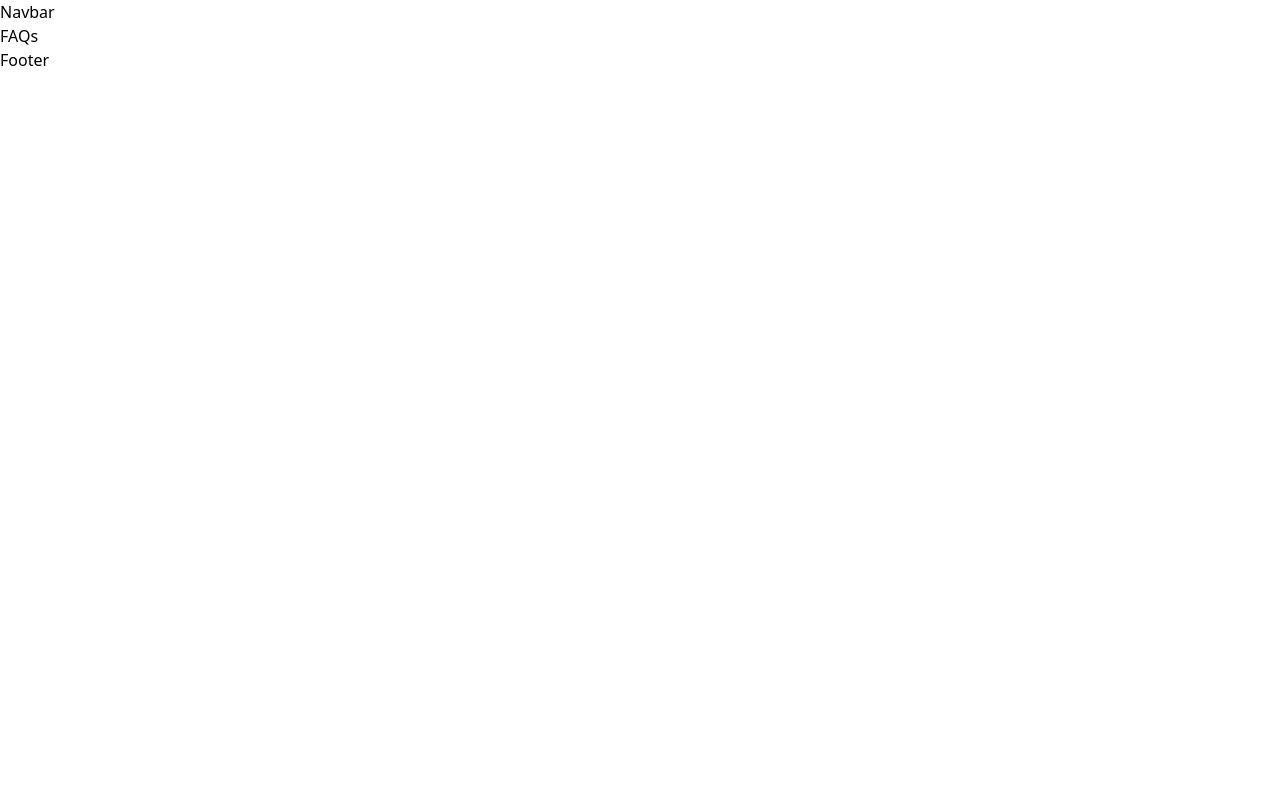
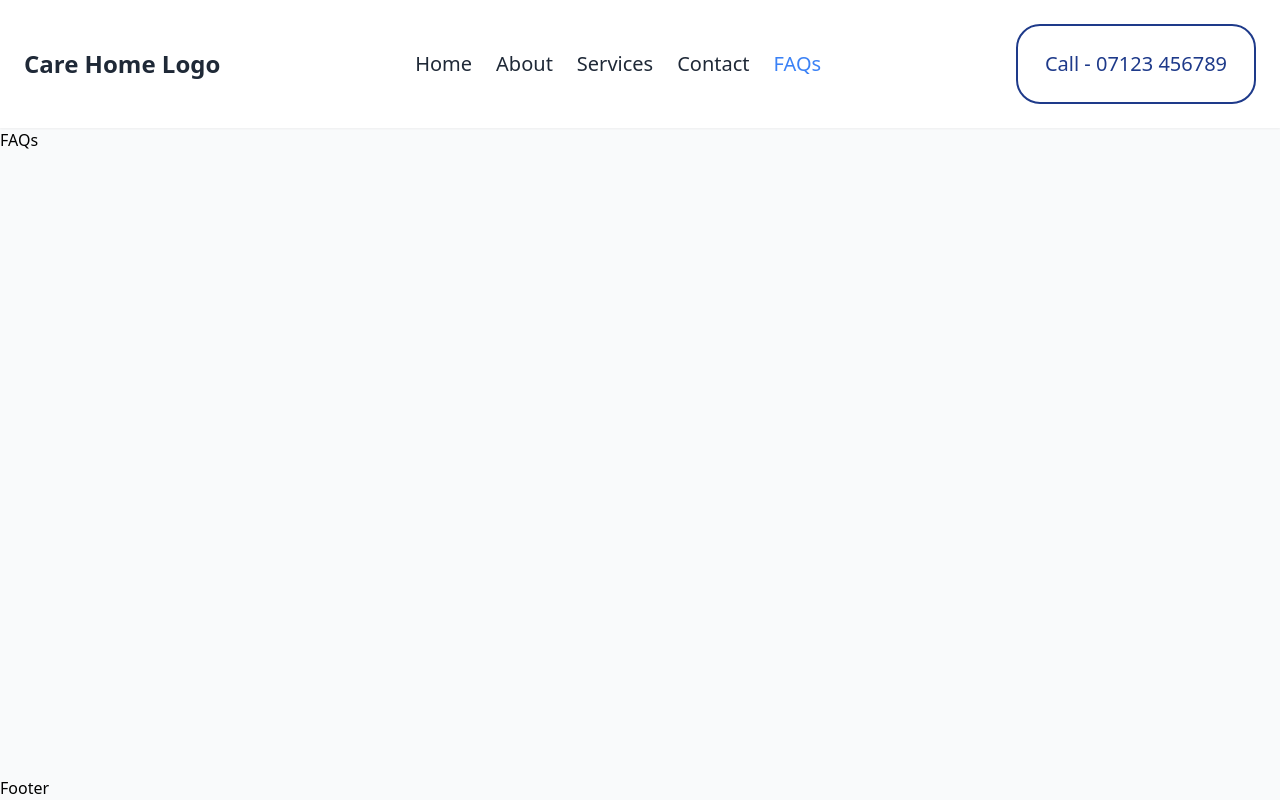
Before and after one commit to tundealfred/carehome-project-react, a React (Vite) app in the folder client/: page /faqs in a window 1280 px wide. Built offline with nearby package versions, Linux system fonts and the light colour scheme.

Commit message:
edit tailwind and navbar

```diff
--- a/client/src/components/Navbar.jsx
+++ b/client/src/components/Navbar.jsx
@@ -1,7 +1,121 @@
-import React from "react";
+import React, { useState } from "react";
+import { NavLink } from "react-router-dom";
+import { Link } from "react-router-dom";
 
 const Navbar = () => {
-  return <div>Navbar</div>;
+  const [isMenuOpen, setIsMenuOpen] = useState(false);
+
+  const toggleMenu = () => {
+    setIsMenuOpen(!isMenuOpen);
+  };
+
+  const handleLinkClick = () => {
+    setIsMenuOpen(false);
+  };
+
+  return (
+    <header className="bg-white shadow-sm sticky top-0 z-10 py-2">
+      <div className="container mx-auto flex items-center justify-between py-4 px-6">
+        {/* Logo */}
+        <div className="text-2xl font-bold text-gray-800">
+          <Link to="/" className="hover:text-blue-600 transition">
+            Care Home Logo
+          </Link>
+        </div>
+
+        {/* Hamburger Menu Button */}
+        <button
+          className="md:hidden flex items-center text-gray-800 focus:outline-none"
+          onClick={toggleMenu}
+        >
+          {/* Hamburger SVG */}
+          <svg
+            className="h-6 w-6"
+            fill="none"
+            stroke="currentColor"
+            viewBox="0 0 24 24"
+            xmlns="http://www.w3.org/2000/svg"
+          >
+            <path
+              strokeLinecap="round"
+              strokeLinejoin="round"
+              strokeWidth="2"
+              d="M4 6h16M4 12h16m-7 6h7"
+            ></path>
+          </svg>
+        </button>
+
+        {/* Navbar */}
+        <nav
+          className={`${
+            isMenuOpen ? "block" : "hidden"
+          } text-xl absolute top-full left-0 w-full bg-white md:static md:w-auto space-y-4 md:space-y-0 md:flex md:items-center md:space-x-6 transition-all duration-300`}
+        >
+          <NavLink
+            to="/"
+            onClick={handleLinkClick}
+            className={({ isActive }) =>
+              isActive
+                ? "text-blue-500 font-medium block py-2 px-6 md:py-0 md:px-0"
+                : "text-gray-800 hover:text-blue-500 block py-2 px-6 md:py-0 md:px-0"
+            }
+          >
+            Home
+          </NavLink>
+          <NavLink
+            to="/about"
+            onClick={handleLinkClick}
+            className={({ isActive }) =>
+              isActive
+                ? "text-blue-500 font-medium block py-2 px-6 md:py-0 md:px-0"
+                : "text-gray-800 hover:text-blue-500 block py-2 px-6 md:py-0 md:px-0"
+            }
+          >
+            About
+          </NavLink>
+          <NavLink
+            to="/services"
+            onClick={handleLinkClick}
+            className={({ isActive }) =>
+              isActive
+                ? "text-blue-500 font-medium block py-2 px-6 md:py-0 md:px-0"
+                : "text-gray-800 hover:text-blue-500 block py-2 px-6 md:py-0 md:px-0"
+            }
+          >
+            Services
+          </NavLink>
+          <NavLink
+            to="/contact"
+            onClick={handleLinkClick}
+            className={({ isActive }) =>
+              isActive
+                ? "text-blue-500 font-medium block py-2 px-6 md:py-0 md:px-0"
+                : "text-gray-800 hover:text-blue-500 block py-2 px-6 md:py-0 md:px-0"
+            }
+          >
+            Contact
+          </NavLink>
+          <NavLink
+            to="/faqs"
+            onClick={handleLinkClick}
+            className={({ isActive }) =>
+              isActive
+                ? "text-blue-500 font-medium block py-2 px-6 md:py-0 md:px-0"
+                : "text-gray-800 hover:text-blue-500 block py-2 px-6 md:py-0 md:px-0"
+            }
+          >
+            FAQs
+          </NavLink>
+        </nav>
+        <Link
+          to="/"
+          className="flex items-center justify-center w-60 h-20 text-blue-900 text-xl font-medium border-2 border-blue-900 rounded-3xl hover:bg-blue-800 hover:text-white transition"
+        >
+          Call - 07123 456789
+        </Link>
+      </div>
+    </header>
+  );
 };
 
 export default Navbar;
--- a/client/tailwind.config.js
+++ b/client/tailwind.config.js
@@ -1,6 +1,6 @@
 /** @type {import('tailwindcss').Config} */
 export default {
-  content: ["./src/**/*.{html,js}"],
+  content: ["./index.html", "./src/**/*.{js,ts,jsx,tsx}"],
   theme: {
     extend: {},
   },
```
